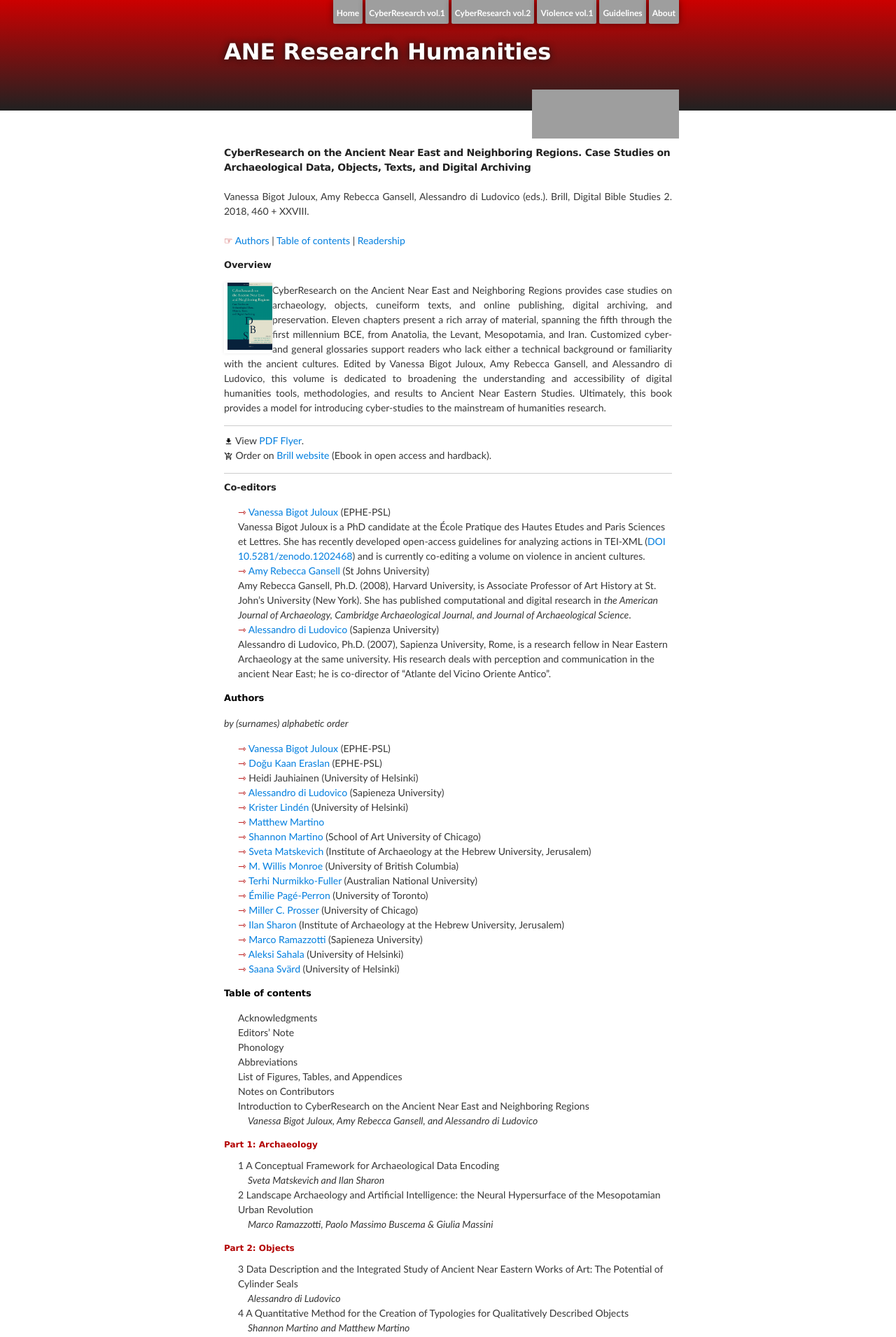
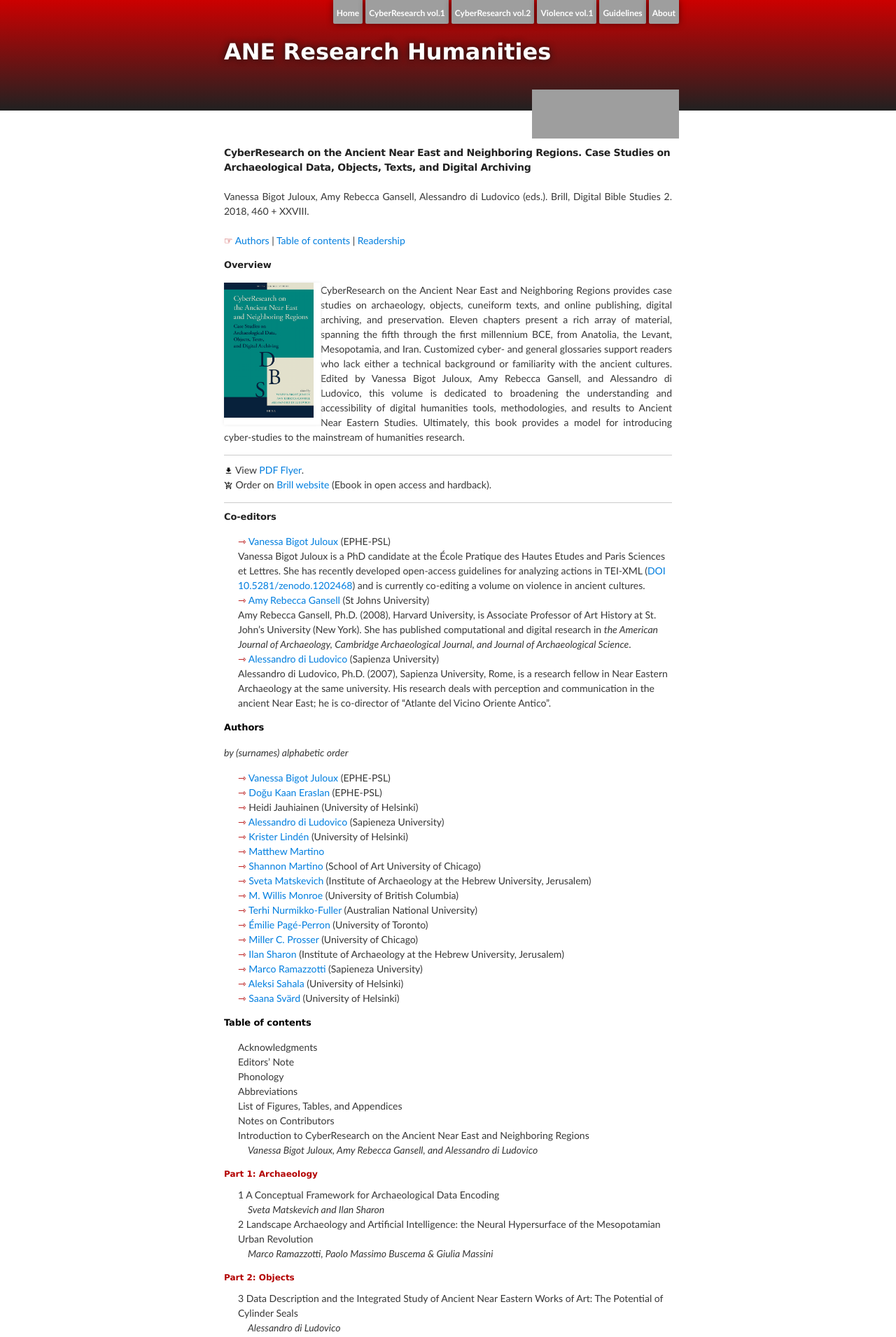
Before and after one commit to vbigot-juloux/ane-research-humanities, a Jekyll site: the page built from docs/CyberResearch-vol1.md, in a window 1280 px wide. Shown: the top 1911 px of the page at 70% size. Built offline with Jekyll 4.4.1, drawn with Linux system fonts in a browser that asks for light colours; the repository's description, which GitHub fills in, is left out; grey boxes are pictures that could not be loaded.

Commit message:
Update CyberResearch-vol1.md

```diff
--- a/docs/CyberResearch-vol1.md
+++ b/docs/CyberResearch-vol1.md
@@ -8,7 +8,7 @@ Vanessa Bigot Juloux, Amy Rebecca Gansell, Alessandro di Ludovico (eds.). Brill,
 <span style="color:#b30000; font-size: 14px">&#9758;</span> <a href="#authors">Authors</a> | <a href="#table-content">Table of contents</a> | <a href="#readership">Readership</a>
 
 <h3>Overview</h3>
-<p><img src="../assets/CyberResearch_FrontCover.png" style="float: left; overflow: auto; width:10%; padding-left: 5px; padding-bottom: 5px"/>CyberResearch on the Ancient Near East and Neighboring Regions provides case studies on archaeology, objects, cuneiform texts, and online publishing, digital archiving, and preservation.
+<p><img src="../assets/CyberResearch_FrontCover.png" style="float: left; overflow: auto; width:20%; padding-right: 10px; padding-bottom: 10px"/>CyberResearch on the Ancient Near East and Neighboring Regions provides case studies on archaeology, objects, cuneiform texts, and online publishing, digital archiving, and preservation.
 Eleven chapters present a rich array of material, spanning the fifth through the first millennium BCE, from Anatolia, the Levant, Mesopotamia, and Iran. Customized cyber- and general glossaries support readers who lack either a technical background or familiarity with the ancient cultures. Edited by Vanessa Bigot Juloux, Amy Rebecca Gansell, and Alessandro di Ludovico, this volume is dedicated to broadening the understanding and accessibility of digital humanities tools, methodologies, and results to Ancient Near Eastern Studies. Ultimately, this book provides a model for introducing cyber-studies to the mainstream of humanities research.</p>
 
 <hr style="height:0; margin:0; background:transparent; border-bottom:0.5px solid #cccccc;" />
```
